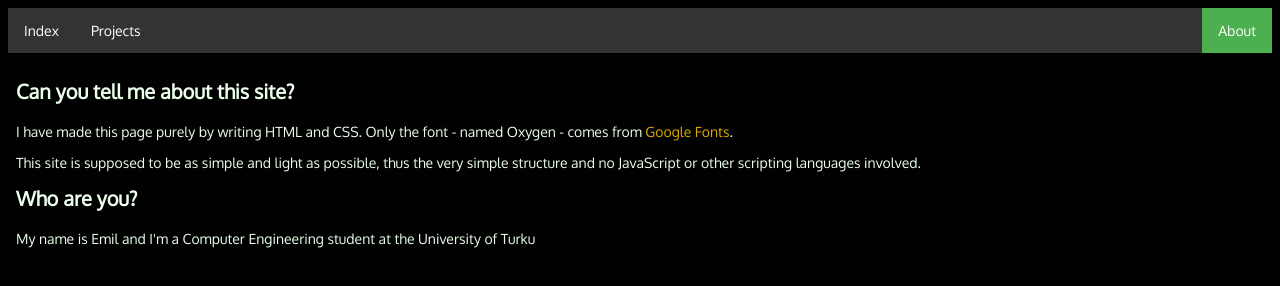
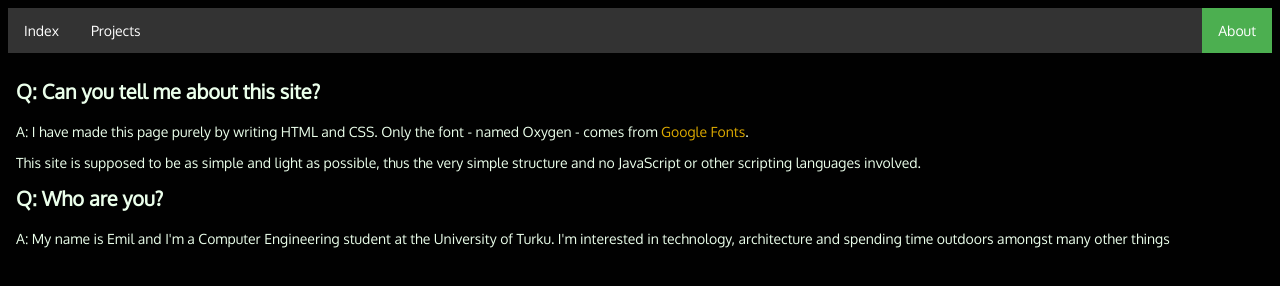
Before and after one commit to izvest/izvest.github.io, a plain HTML site: page about.html in a window 1280 px wide. Drawn offline with Linux system fonts and the light colour scheme.

Commit message:
small addititons

```diff
--- a/about.html
+++ b/about.html
@@ -14,11 +14,11 @@
 			<li class="right"><a class="active" href="about.html">About</a></li>
 		</ul>
 		<div class="con">
-			<h1>Can you tell me about this site?</h1>
-			<p>I have made this page purely by writing HTML and CSS. Only the font - named Oxygen - comes from <a href="https://google.com/fonts">Google Fonts</a>.</p>
+			<h1>Q: Can you tell me about this site?</h1>
+			<p>A: I have made this page purely by writing HTML and CSS. Only the font - named Oxygen - comes from <a href="https://google.com/fonts">Google Fonts</a>.</p>
 			<p>This site is supposed to be as simple and light as possible, thus the very simple structure and no JavaScript or other scripting languages involved.</p>
-			<h1>Who are you?</h1>
-			<p>My name is Emil and I'm a Computer Engineering student at the University of Turku</p>
+			<h1>Q: Who are you?</h1>
+			<p>A: My name is Emil and I'm a Computer Engineering student at the University of Turku. I'm interested in technology, architecture and spending time outdoors amongst many other things</p>
 		</div>
 	</body>
 </html>
```
Also changed, not shown: 1 other file.
